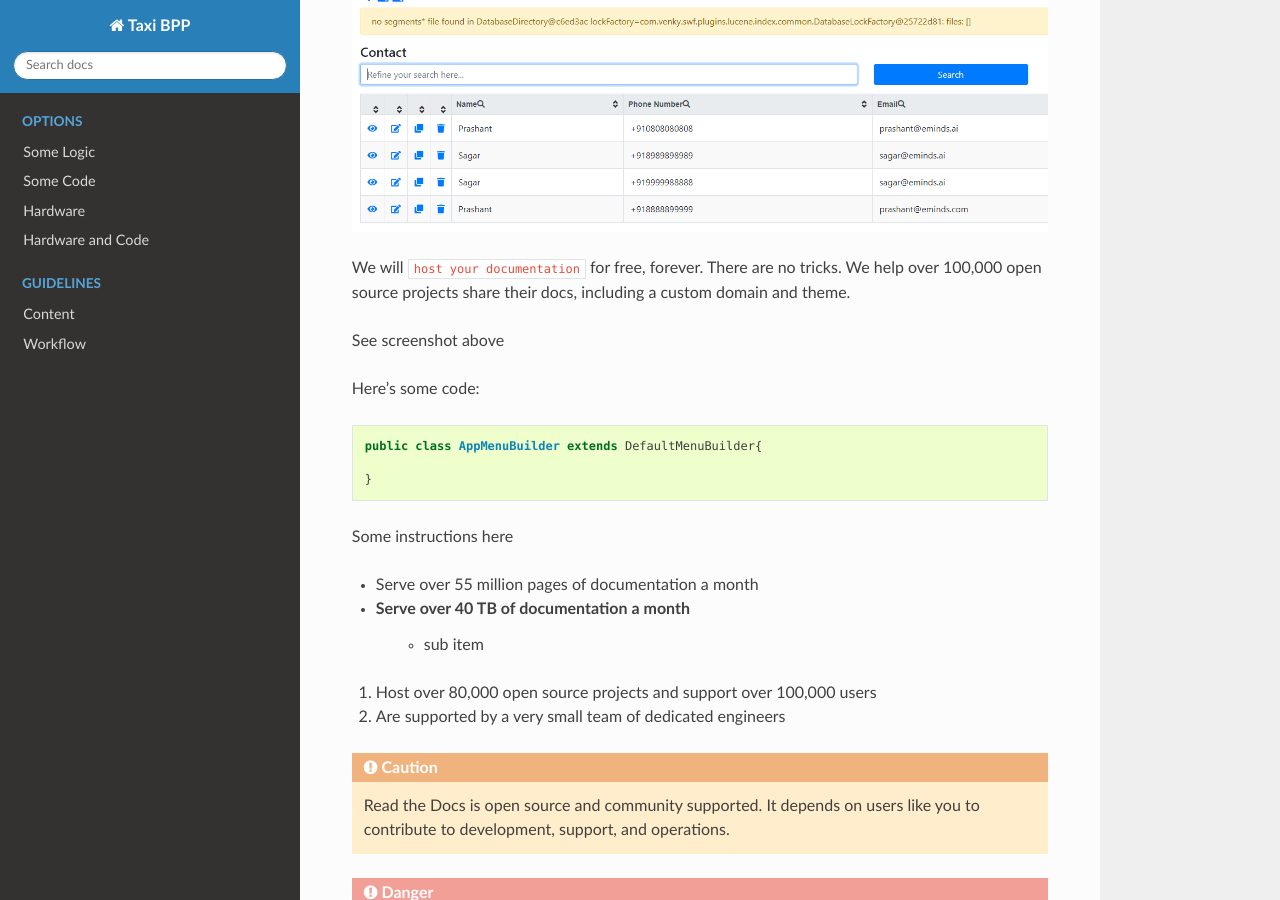
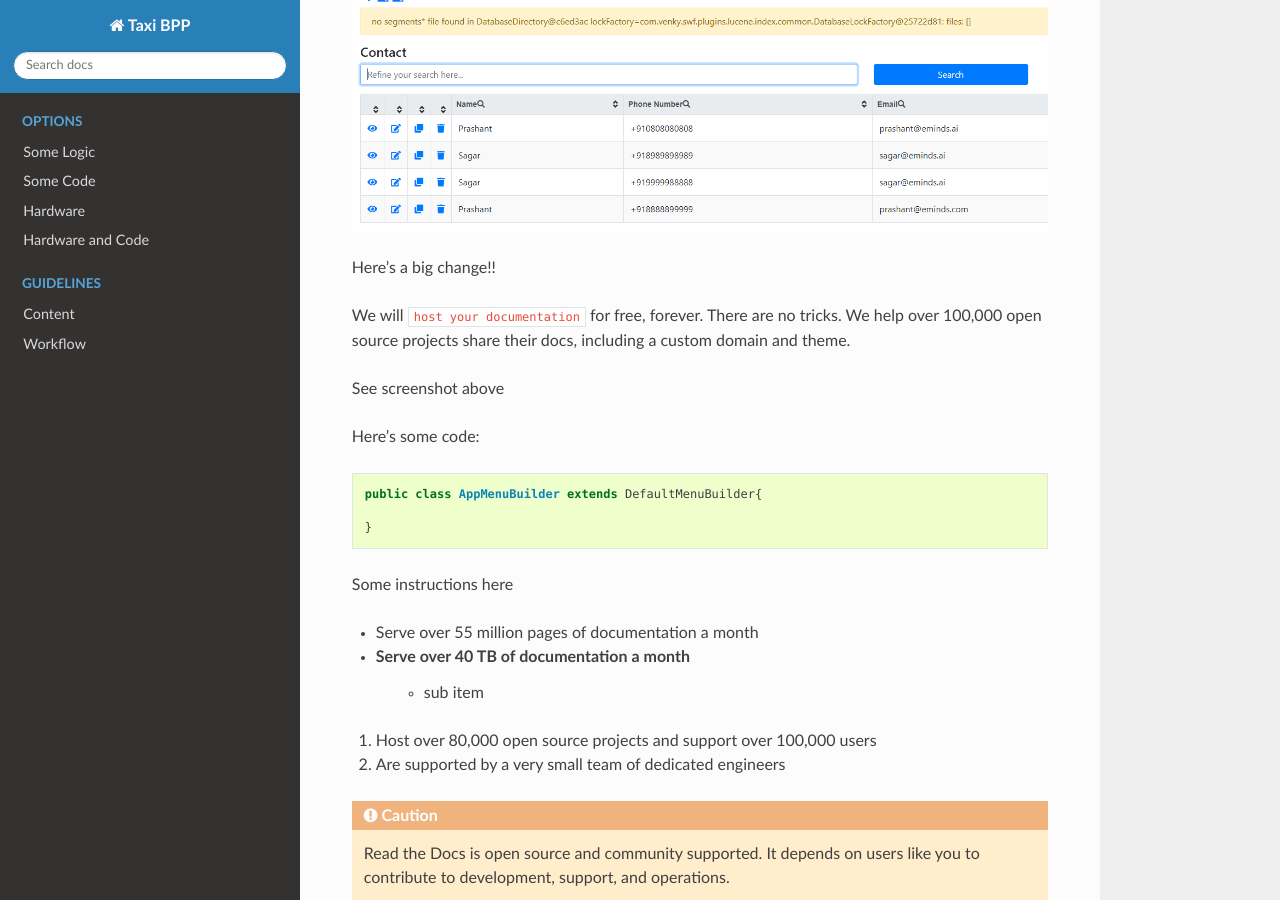
Before and after one commit to scaledapps/code-docs, a Sphinx documentation site: the page built from source/index.rst, in a window 1280 px wide and 900 px high, scrolled down 321 px. Built offline with Sphinx 7.4.7 and the Read the Docs theme 2.0.0, drawn with Linux system fonts in a browser that asks for light colours.

Commit message:
added changes

```diff
--- a/source/index.rst
+++ b/source/index.rst
@@ -10,6 +10,8 @@ There are no tricks. :doc:`best starting point </Options/code>`
 We help over 100,000 **open source projects** *share their docs*, including a custom domain and theme.
 
 .. image:: /images/sshot.png
+
+Here's a big change!!
 
 We will ``host your documentation`` for free, forever. There are no tricks. We help over 100,000 open source projects share their docs, including a custom domain and theme.
 
```
